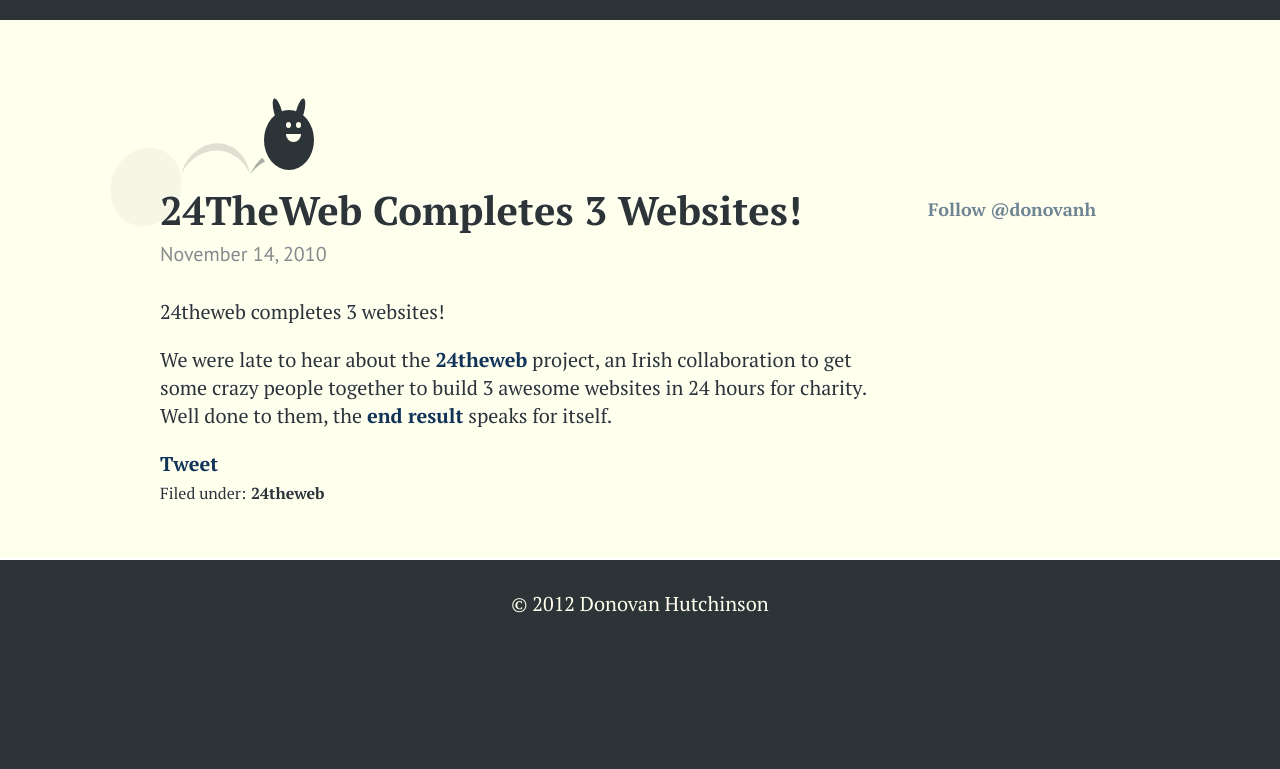
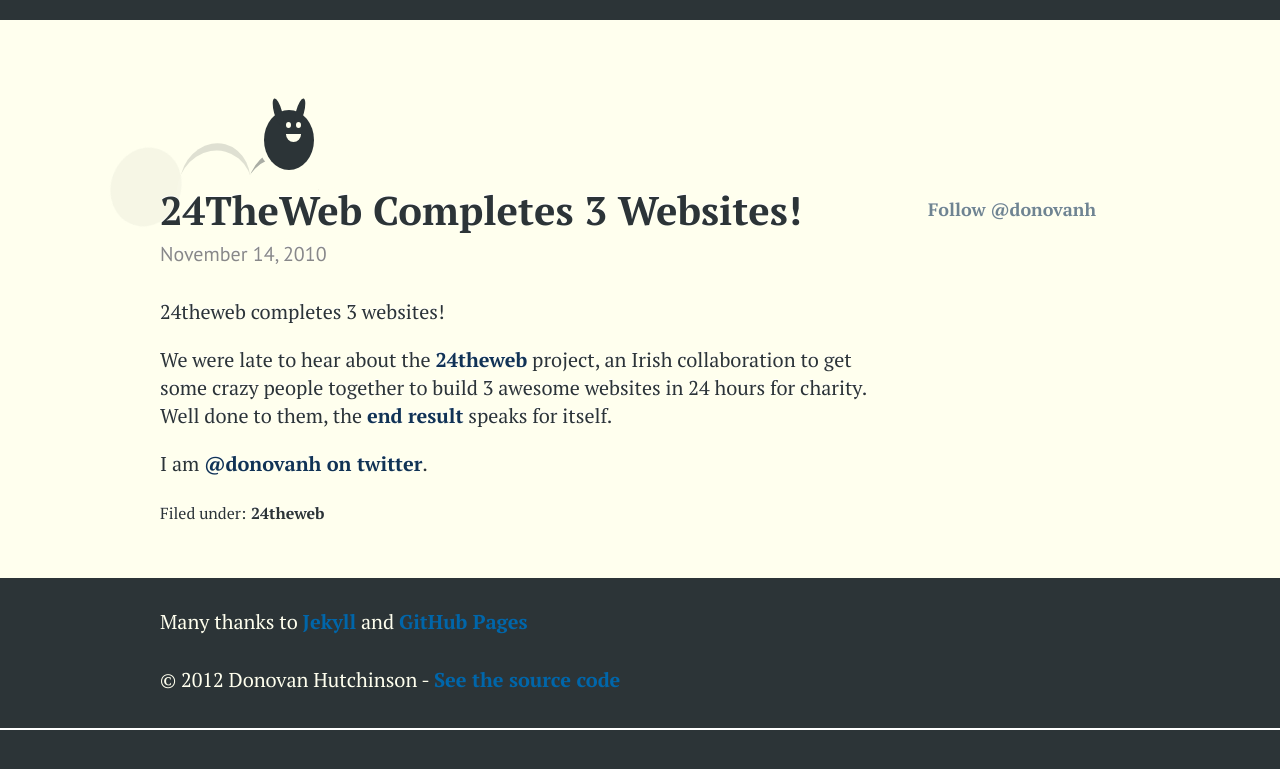
Before and after one commit to donovanh/donovanh.github.com, a Jekyll site: the page built from _posts/2010-11-14-24theweb-completes-3-websites.markdown, in a window 1280 px wide. Shown: the top 769 px of the page. Built offline with Jekyll 4.4.1, drawn with Linux system fonts in a browser that asks for light colours; nearby versions of some CDN libraries; comment, search, counter and statistics services are not loaded.

Commit message:
Footer links

```diff
--- a/_layouts/default.html
+++ b/_layouts/default.html
@@ -28,14 +28,20 @@
     	<section class="content">
     		{{ content }}
     	</section>
-    	<section class="sidebar">
+    	<sidebar>
   	    <p><a href="https://twitter.com/donovanh" class="twitter-follow-button" data-show-count="false" data-size="large">Follow @donovanh</a></p>
         <script>!function(d,s,id){var js,fjs=d.getElementsByTagName(s)[0];if(!d.getElementById(id)){js=d.createElement(s);js.id=id;js.src="//platform.twitter.com/widgets.js";fjs.parentNode.insertBefore(js,fjs);}}(document,"script","twitter-wjs");</script>
-  		</section>
+  		</sidebar>
     </div>
   </div>
 	<footer>
-		<p>&copy; 2012 Donovan Hutchinson</p>
+	  <section class="footer-content">
+	    <p>Many thanks to <a href="http://">Jekyll</a> and <a href="http://pages.github.com">GitHub Pages</a></p>
+		  <p>&copy; 2012 Donovan Hutchinson - <a href="https://github.com/donovanh/donovanh.github.com">See the source code</a></p>
+		</section>
+		<sidebar>
+
+		</sidebar>
 	</footer>
 
   <script id="bouncer-template" type="text/html">
--- a/_layouts/post.html
+++ b/_layouts/post.html
@@ -11,8 +11,7 @@ layout: default
 
 	<section class="entry">{{ content }}</section>
 	<section class="sharing">
-    <a href="https://twitter.com/share" class="twitter-share-button" data-url="http://hop.ie/{{page.url}}" data-text="{{page.title}}" data-via="donovanh" data-size="large">Tweet</a>
-    <script>!function(d,s,id){var js,fjs=d.getElementsByTagName(s)[0];if(!d.getElementById(id)){js=d.createElement(s);js.id=id;js.src="//platform.twitter.com/widgets.js";fjs.parentNode.insertBefore(js,fjs);}}(document,"script","twitter-wjs");</script>
+    <p>I am <a href="http://twitter.com/donovanh">@donovanh on twitter</a>.</p>
   </section>
 
 	<section class="tags">
--- a/stylesheets/sass/_base.sass
+++ b/stylesheets/sass/_base.sass
@@ -1,8 +1,8 @@
 /* @import compass/reset
-@import compass/utilities
+@import html5boilerplate
+/* @import compass/utilities
 @import compass/typography/vertical_rhythm
 @import compass/css3
-@import html5boilerplate
 @import animation
 @import pygments
 
@@ -16,13 +16,13 @@ $default-rhythm-border-style: dashed
 
 /* Colours
 $font-color: #2c3437
+$footer-font-color: #06a
 $background-color: #ffe
 $bouncer-color: #2c3437
 $bouncer-color-hover: #06a
 $link-color: #135
 $link-color-visited: #135
 $hover-color: #06a
-$transparent-background: rgba(238,238,238,0)
 
 /* Shadow defaults
 $default-text-shadow-color: #fff
--- a/stylesheets/screen.css
+++ b/stylesheets/screen.css
@@ -458,6 +458,7 @@ td {
     page-break-after: avoid;
   }
 }
+/* @import compass/utilities */
 /* Pygments */
 .hll {
   background-color: #ffffcc;
@@ -773,6 +774,7 @@ body {
   margin: 0;
   background-color: #2c3437;
   border-top: 20px solid #2c3437;
+  border-bottom: 2px solid white;
 }
 
 /* Headings */
@@ -808,7 +810,7 @@ a:hover {
   padding-bottom: 20px;
 }
 
-.page, header {
+.page, header, footer {
   max-width: 960px;
   margin: 0 auto;
 }
@@ -820,8 +822,6 @@ header {
 
 footer {
   min-height: 150px;
-  text-align: center;
-  border-top: 2px solid white;
   background-color: #2c3437;
 }
 footer p {
@@ -830,19 +830,8 @@ footer p {
   padding-top: 1.5em;
   margin: 0;
 }
-
-.nothing::before {
-  content: " ";
-  position: fixed;
-  bottom: 0;
-  left: 0;
-  height: 60px;
-  width: 100%;
-  background-image: -webkit-gradient(linear, 50% 0%, 50% 50, color-stop(0%, rgba(238, 238, 238, 0)), color-stop(100%, #ffffee));
-  background-image: -webkit-linear-gradient(rgba(238, 238, 238, 0), #ffffee 50px);
-  background-image: -moz-linear-gradient(rgba(238, 238, 238, 0), #ffffee 50px);
-  background-image: -o-linear-gradient(rgba(238, 238, 238, 0), #ffffee 50px);
-  background-image: linear-gradient(rgba(238, 238, 238, 0), #ffffee 50px);
+footer a, footer a:visited {
+  color: #0066aa;
 }
 
 /* Post layout bits */
@@ -855,13 +844,13 @@ article header .date {
   color: #888888;
 }
 
-section.content {
+section.content, section.footer-content {
   width: 75%;
   float: left;
   padding-right: 5%;
 }
 
-section.sidebar {
+sidebar {
   width: 20%;
   float: right;
   filter: progid:DXImageTransform.Microsoft.Alpha(Opacity=60);
@@ -871,7 +860,7 @@ section.sidebar {
   -o-transition: opacity 0.2s ease-out;
   transition: opacity 0.2s ease-out;
 }
-section.sidebar:hover {
+sidebar:hover {
   filter: progid:DXImageTransform.Microsoft.Alpha(Opacity=100);
   opacity: 1;
   -webkit-transition: opacity 0.2s ease-out;
@@ -879,7 +868,7 @@ section.sidebar:hover {
   -o-transition: opacity 0.2s ease-out;
   transition: opacity 0.2s ease-out;
 }
-section.sidebar p {
+sidebar p {
   margin-top: 3em;
   font-size: 0.9em;
   line-height: 1.66667em;
```
Also changed, not shown: stylesheets/sass/screen.sass (+7 -13 lines).
